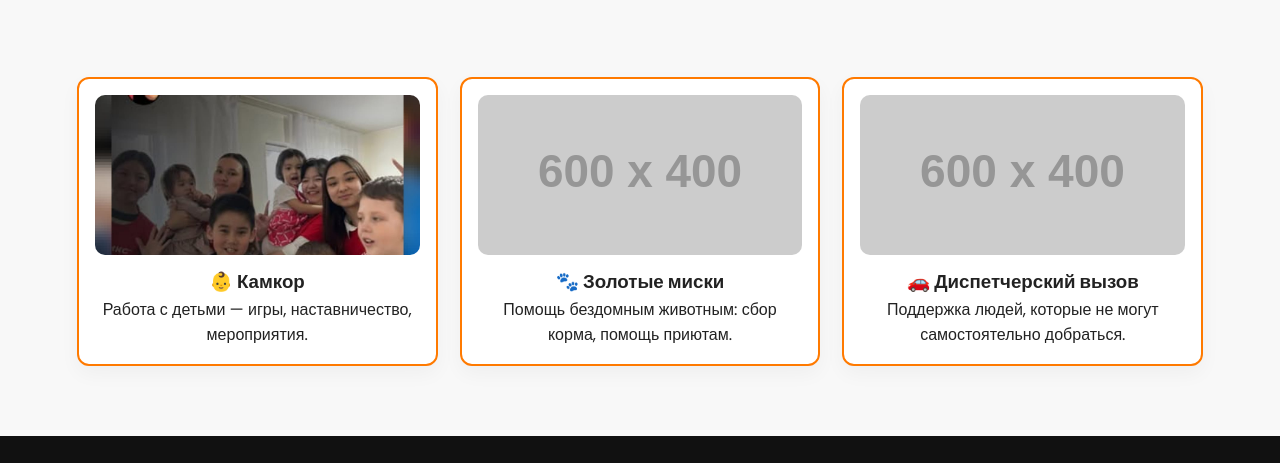
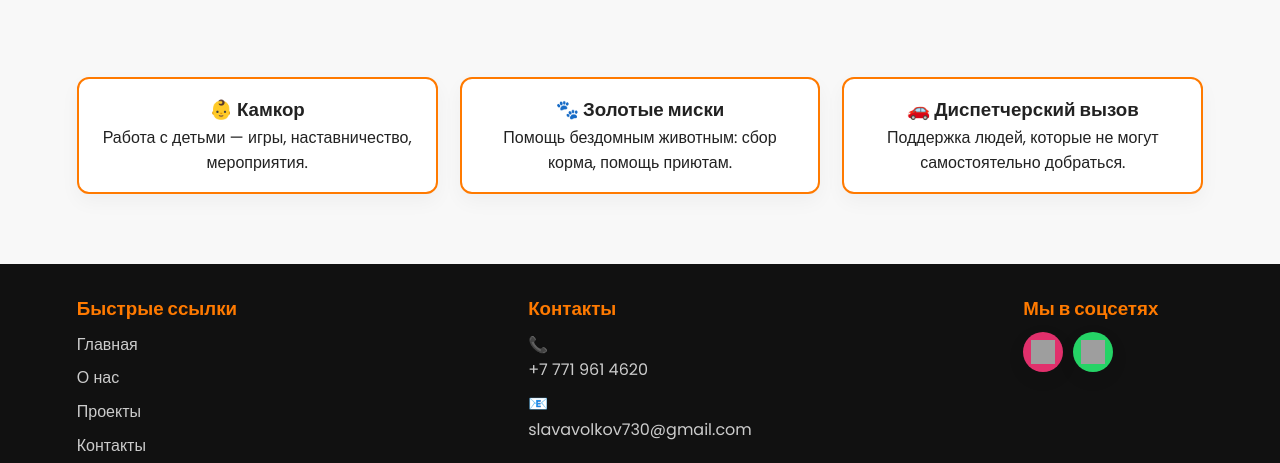
Before and after one commit to rodnoislavik/fenix, a plain HTML site: page index.html in a window 1280 px wide. Shown: the part 560-1023 px from the top of the page. Drawn offline with Linux system fonts and the light colour scheme; grey boxes are pictures that could not be loaded; placeholder pictures from the web are drawn by us.

Commit message:
index.html

```diff
--- a/index.html
+++ b/index.html
@@ -40,17 +40,14 @@
 
   <section class="projects" aria-label="Короткий обзор проектов">
     <div class="project-card">
-      <div class="project-img" style="background-image:url('f.jpeg');"></div>
       <h3>👶 Камкор</h3>
       <p>Работа с детьми — игры, наставничество, мероприятия.</p>
     </div>
     <div class="project-card">
-      <div class="project-img" style="background-image:url('https://via.placeholder.com/600x400?text=Золотые+миски');"></div>
       <h3>🐾 Золотые миски</h3>
       <p>Помощь бездомным животным: сбор корма, помощь приютам.</p>
     </div>
     <div class="project-card">
-      <div class="project-img" style="background-image:url('https://via.placeholder.com/600x400?text=Диспетчерский+вызов');"></div>
       <h3>🚗 Диспетчерский вызов</h3>
       <p>Поддержка людей, которые не могут самостоятельно добраться.</p>
     </div>
```
